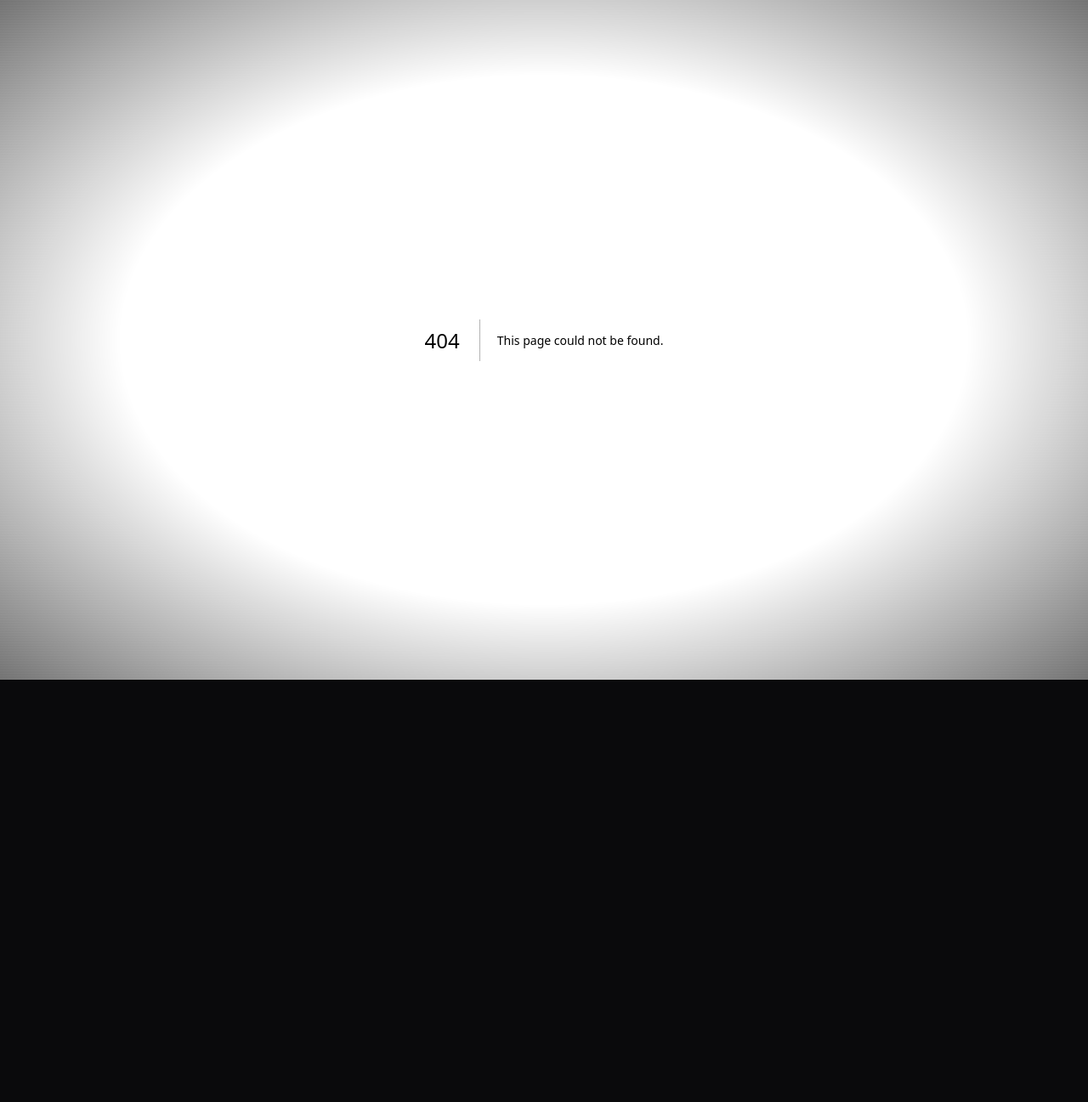
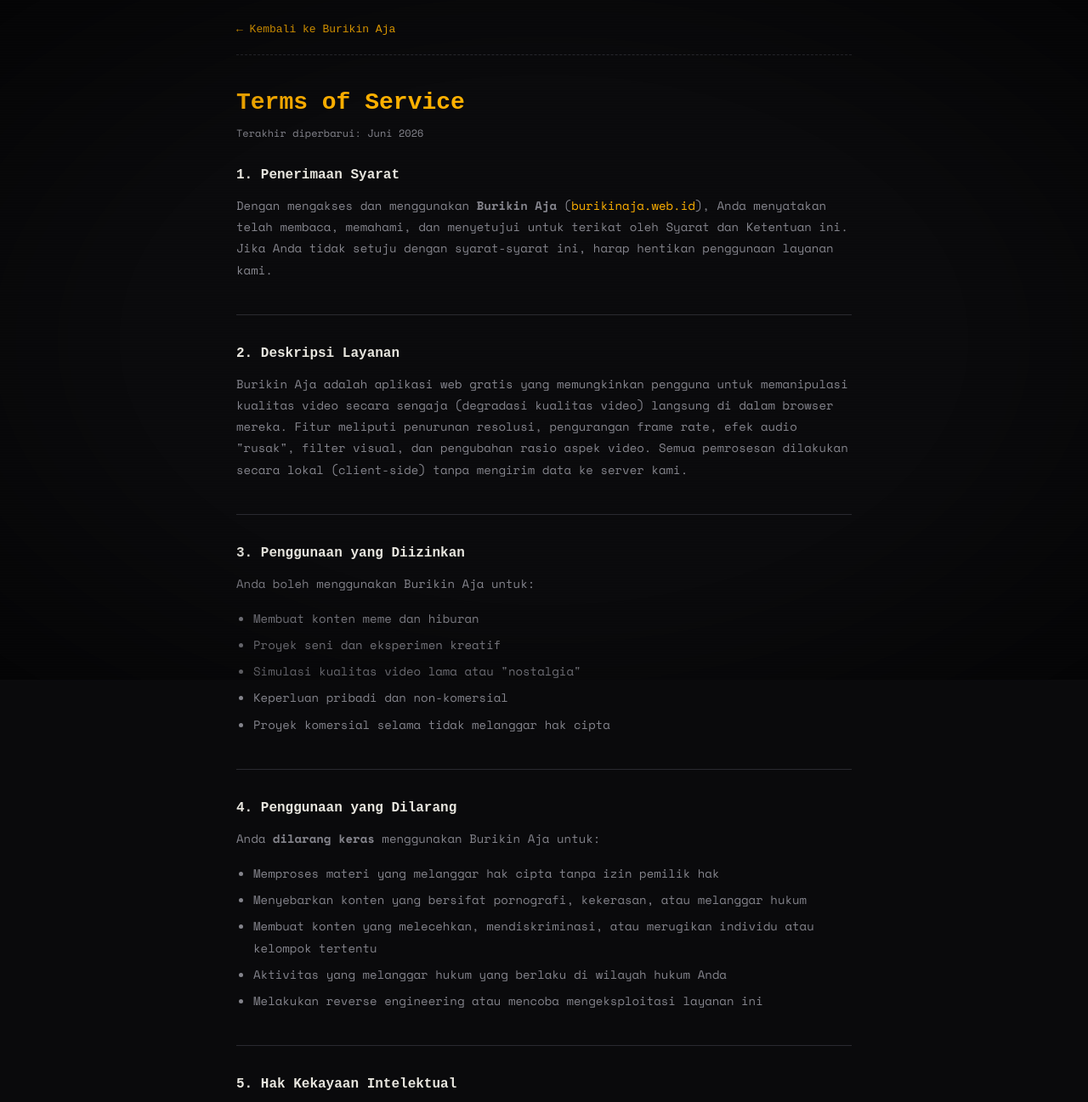
Before and after one commit to rhamt24/video-burik, a Next.js app: page /tos in a window 1280 px wide. Before the commit this address had no page. Shown: the top 1297 px of the page at 85% size. Before the commit the page ends 800 px from the top, so only its background shows below. Built offline with nearby package versions, Linux system fonts and the light colour scheme.

Commit message:
Add Terms of Service page for Burikin Aja
This page outlines the Terms of Service for the Burikin Aja web app, detailing user rights, service descriptions, and prohibited uses.

```diff
--- /dev/null
+++ b/app/tos/page.js
@@ -0,0 +1,127 @@
+import Link from "next/link";
+
+export const metadata = {
+  title: "Terms of Service — Burikin Aja",
+  description: "Syarat dan ketentuan penggunaan layanan Burikin Aja, web app gratis untuk menurunkan kualitas video langsung di browser.",
+};
+
+export default function TosPage() {
+  return (
+    <main style={{ minHeight: "100vh", maxWidth: 760, margin: "0 auto", padding: "0 18px 80px" }}>
+      <header style={{ padding: "20px 0", borderBottom: "1px dashed #2a2a30" }}>
+        <Link href="/" style={{ color: "#ffb000", textDecoration: "none", fontSize: 13, fontFamily: "monospace" }}>
+          ← Kembali ke Burikin Aja
+        </Link>
+      </header>
+
+      <article style={{ marginTop: 40 }}>
+        <h1 style={{ fontFamily: "monospace", fontSize: 28, color: "#ffb000", marginBottom: 8 }}>Terms of Service</h1>
+        <p style={{ color: "#84848c", fontSize: 12, marginBottom: 32 }}>Terakhir diperbarui: Juni 2026</p>
+
+        <section style={sectionStyle}>
+          <h2 style={h2Style}>1. Penerimaan Syarat</h2>
+          <p style={pStyle}>
+            Dengan mengakses dan menggunakan <strong>Burikin Aja</strong> (<a href="https://burikinaja.web.id" style={linkStyle}>burikinaja.web.id</a>),
+            Anda menyatakan telah membaca, memahami, dan menyetujui untuk terikat oleh Syarat dan Ketentuan ini.
+            Jika Anda tidak setuju dengan syarat-syarat ini, harap hentikan penggunaan layanan kami.
+          </p>
+        </section>
+
+        <section style={sectionStyle}>
+          <h2 style={h2Style}>2. Deskripsi Layanan</h2>
+          <p style={pStyle}>
+            Burikin Aja adalah aplikasi web gratis yang memungkinkan pengguna untuk memanipulasi kualitas video secara sengaja (degradasi kualitas video)
+            langsung di dalam browser mereka. Fitur meliputi penurunan resolusi, pengurangan frame rate, efek audio "rusak", filter visual,
+            dan pengubahan rasio aspek video. Semua pemrosesan dilakukan secara lokal (client-side) tanpa mengirim data ke server kami.
+          </p>
+        </section>
+
+        <section style={sectionStyle}>
+          <h2 style={h2Style}>3. Penggunaan yang Diizinkan</h2>
+          <p style={pStyle}>Anda boleh menggunakan Burikin Aja untuk:</p>
+          <ul style={ulStyle}>
+            <li style={liStyle}>Membuat konten meme dan hiburan</li>
+            <li style={liStyle}>Proyek seni dan eksperimen kreatif</li>
+            <li style={liStyle}>Simulasi kualitas video lama atau "nostalgia"</li>
+            <li style={liStyle}>Keperluan pribadi dan non-komersial</li>
+            <li style={liStyle}>Proyek komersial selama tidak melanggar hak cipta</li>
+          </ul>
+        </section>
+
+        <section style={sectionStyle}>
+          <h2 style={h2Style}>4. Penggunaan yang Dilarang</h2>
+          <p style={pStyle}>Anda <strong>dilarang keras</strong> menggunakan Burikin Aja untuk:</p>
+          <ul style={ulStyle}>
+            <li style={liStyle}>Memproses materi yang melanggar hak cipta tanpa izin pemilik hak</li>
+            <li style={liStyle}>Menyebarkan konten yang bersifat pornografi, kekerasan, atau melanggar hukum</li>
+            <li style={liStyle}>Membuat konten yang melecehkan, mendiskriminasi, atau merugikan individu atau kelompok tertentu</li>
+            <li style={liStyle}>Aktivitas yang melanggar hukum yang berlaku di wilayah hukum Anda</li>
+            <li style={liStyle}>Melakukan reverse engineering atau mencoba mengeksploitasi layanan ini</li>
+          </ul>
+        </section>
+
+        <section style={sectionStyle}>
+          <h2 style={h2Style}>5. Hak Kekayaan Intelektual</h2>
+          <p style={pStyle}>
+            Anda tetap memegang semua hak atas video yang Anda proses menggunakan Burikin Aja. Kami tidak mengklaim kepemilikan atas konten Anda.
+            Namun, Anda bertanggung jawab penuh untuk memastikan bahwa Anda memiliki hak yang diperlukan untuk memproses dan mendistribusikan video tersebut.
+          </p>
+          <p style={pStyle}>
+            Kode sumber, desain, merek dagang, dan aset visual Burikin Aja adalah milik eksklusif <strong>zals</strong> dan dilindungi oleh hukum kekayaan intelektual yang berlaku.
+            Anda tidak diperbolehkan menyalin, mendistribusikan, atau memodifikasi antarmuka pengguna kami tanpa izin tertulis.
+          </p>
+        </section>
+
+        <section style={sectionStyle}>
+          <h2 style={h2Style}>6. Penolakan Jaminan</h2>
+          <p style={pStyle}>
+            Layanan ini disediakan <strong>"sebagaimana adanya" (as-is)</strong> dan <strong>"sebagaimana tersedia" (as-available)</strong> tanpa jaminan
+            apapun, baik tersurat maupun tersirat. Kami tidak menjamin bahwa:
+          </p>
+          <ul style={ulStyle}>
+            <li style={liStyle}>Layanan akan selalu tersedia atau bebas dari gangguan</li>
+            <li style={liStyle}>Hasil output video akan sesuai dengan ekspektasi pengguna</li>
+            <li style={liStyle}>Layanan kompatibel dengan semua browser atau perangkat</li>
+            <li style={liStyle}>Tidak akan terjadi kehilangan data selama proses rendering</li>
+          </ul>
+        </section>
+
+        <section style={sectionStyle}>
+          <h2 style={h2Style}>7. Batasan Tanggung Jawab</h2>
+          <p style={pStyle}>
+            Sejauh diperbolehkan oleh hukum yang berlaku, Burikin Aja dan pembuatnya tidak bertanggung jawab atas:
+          </p>
+          <ul style={ulStyle}>
+            <li style={liStyle}>Kehilangan atau kerusakan data yang terjadi selama proses encoding di browser Anda</li>
+            <li style={liStyle}>Kerusakan perangkat yang disebabkan oleh beban komputasi selama pemrosesan video</li>
+            <li style={liStyle}>Kerugian yang timbul akibat penggunaan atau ketidakmampuan penggunaan layanan</li>
+            <li style={liStyle}>Konten yang dihasilkan oleh pengguna dari video yang diproses</li>
+          </ul>
+        </section>
+
+        <section style={sectionStyle}>
+          <h2 style={h2Style}>8. Perubahan Layanan</h2>
+          <p style={pStyle}>
+            Kami berhak untuk mengubah, menangguhkan, atau menghentikan layanan (atau bagian dari layanan) sewaktu-waktu tanpa pemberitahuan sebelumnya.
+            Kami juga berhak memperbarui Syarat dan Ketentuan ini. Penggunaan berkelanjutan setelah perubahan merupakan persetujuan Anda terhadap syarat yang diperbarui.
+          </p>
+        </section>
+
+        <section style={sectionStyle}>
+          <h2 style={h2Style}>9. Hubungi Kami</h2>
+          <p style={pStyle}>
+            Jika ada pertanyaan mengenai Syarat dan Ketentuan ini, silakan kunjungi{" "}
+            <Link href="/contact" style={linkStyle}>halaman Kontak</Link> kami.
+          </p>
+        </section>
+      </article>
+    </main>
+  );
+}
+
+const sectionStyle = { marginBottom: 36, paddingBottom: 28, borderBottom: "1px solid #2a2a30" };
+const h2Style = { fontFamily: "monospace", fontSize: 16, color: "#e8e6df", marginBottom: 12 };
+const pStyle = { fontSize: 14, color: "#84848c", lineHeight: 1.8, marginBottom: 12 };
+const ulStyle = { paddingLeft: 20, marginBottom: 12 };
+const liStyle = { fontSize: 14, color: "#84848c", lineHeight: 1.8, marginBottom: 6 };
+const linkStyle = { color: "#ffb000", textDecoration: "none" };
```
